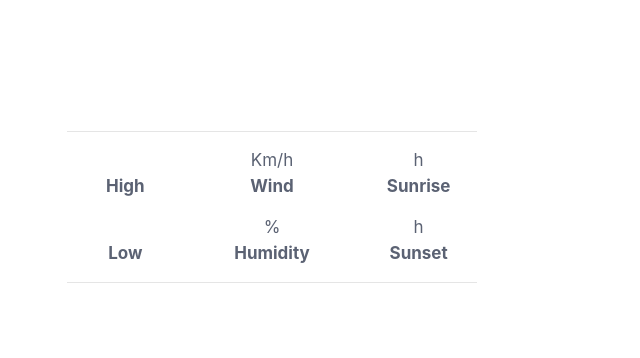
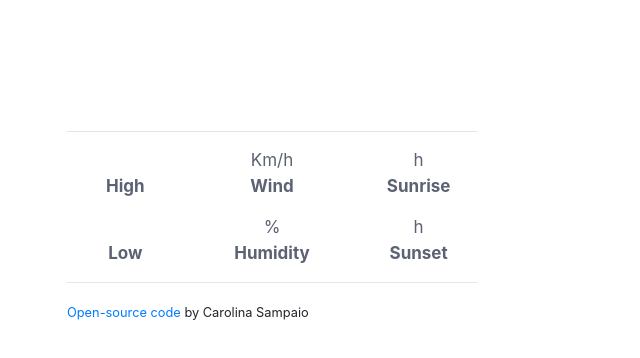
Before and after one commit to CarolinaSampaio26/weatherapp, a website built with Parcel: page index.html in a window 1280 px wide. Shown: the part 196-554 px from the top of the page, without its empty margins (368-1008 px from the left). Built offline with nearby package versions, Linux system fonts and the light colour scheme; no server answers.

Commit message:
Added GitHub repository link

```diff
--- a/index.html
+++ b/index.html
@@ -105,12 +105,17 @@
           </div>
         </div>
         <hr />
-        <br />
 
+        <small>
+          <a href="https://github.com/CarolinaSampaio26/weatherapp" target="_blank">
+            Open-source code
+          </a>
+          by Carolina Sampaio</small>
       <div class="sun">
         <img src="" alt="" id="icon" />
       </div>
     </div>
+
   </body>
   <script src="src/index.js"></script>
 </html>
```
